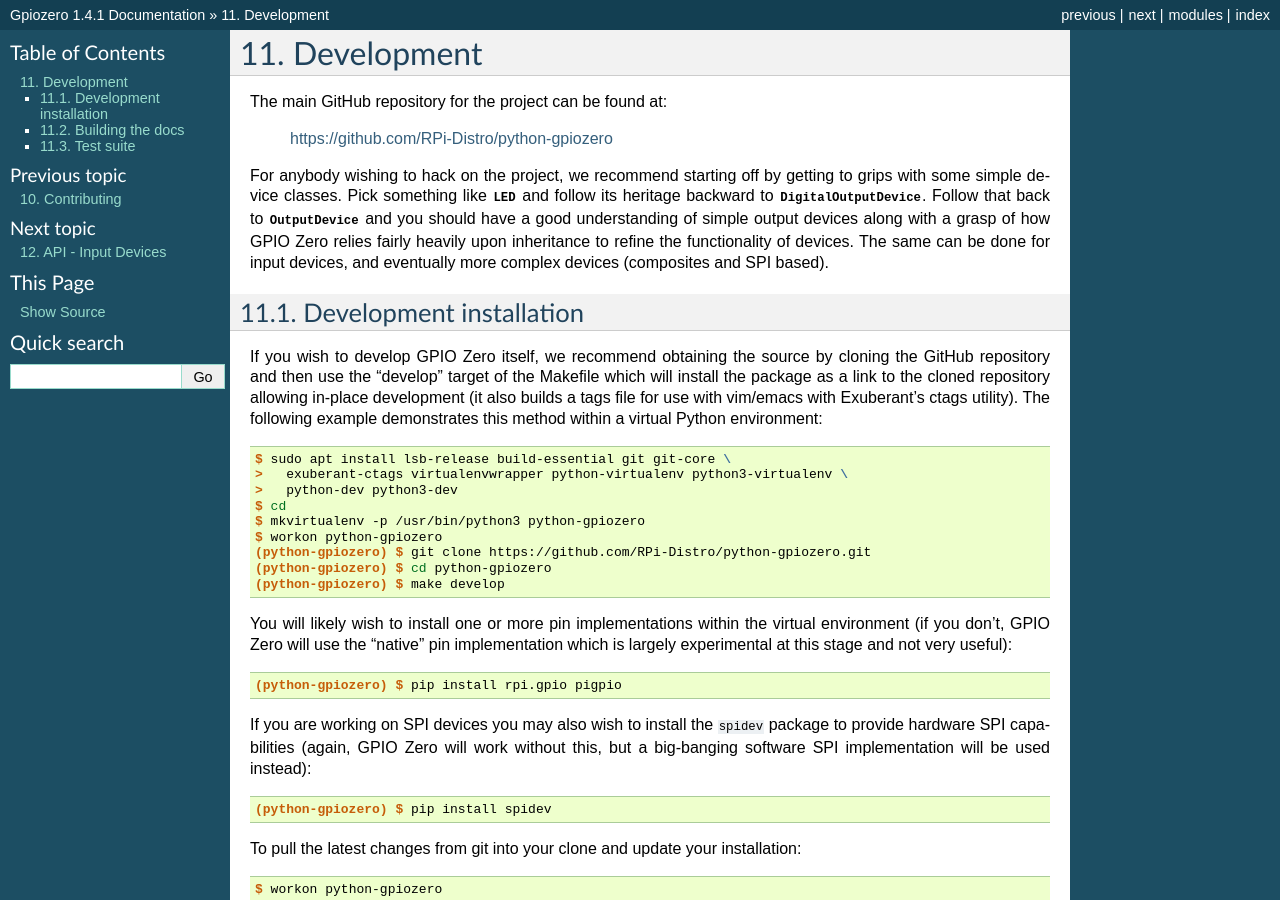
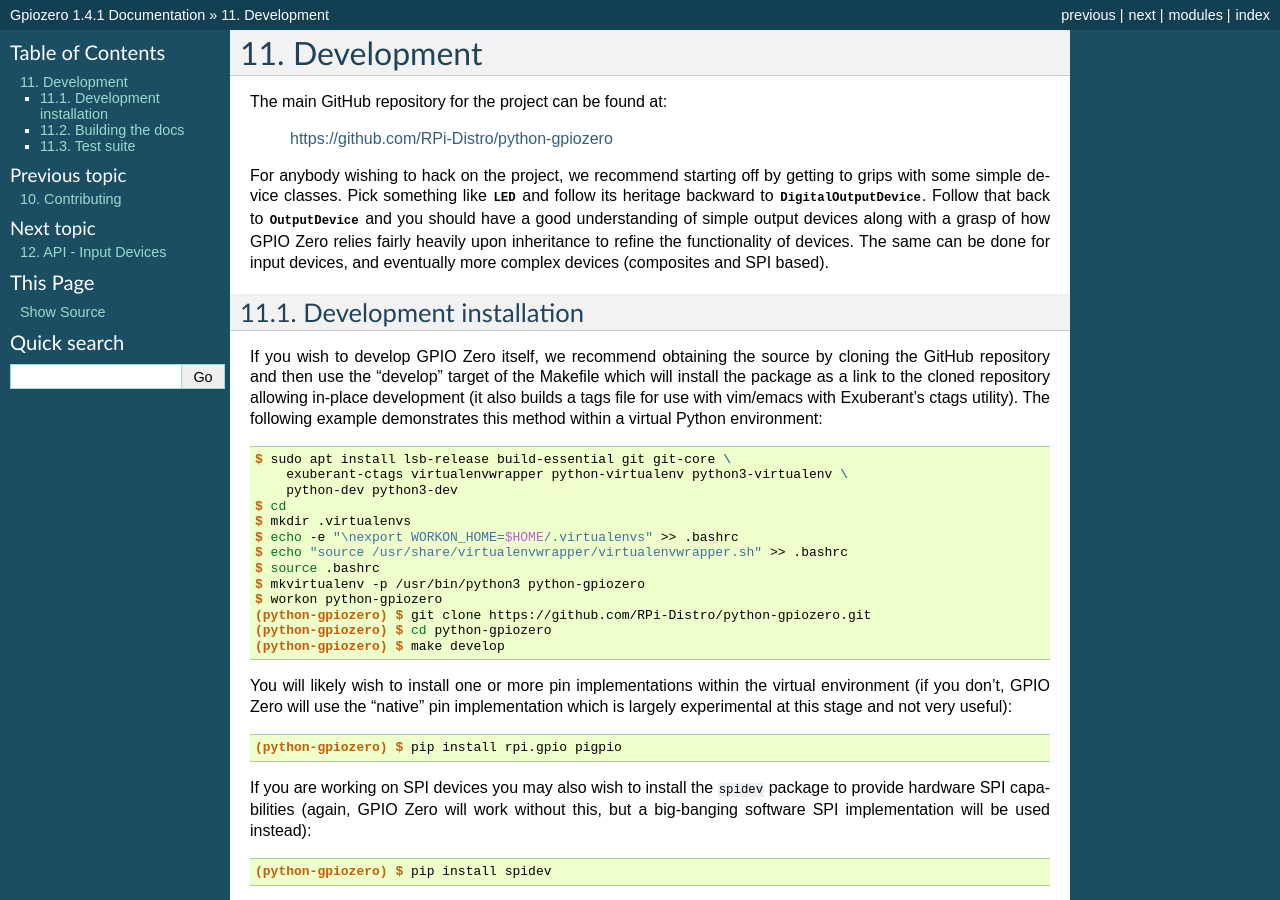
Before and after one commit to gpiozero/gpiozero, a Sphinx documentation site: the page built from docs/development.rst, in a window 1280 px wide and 900 px high. Built offline with Sphinx 7.4.7, drawn with Linux system fonts in a browser that asks for light colours.

Commit message:
Fix creation of virtualenv using mkvirtualenv

```diff
--- a/docs/development.rst
+++ b/docs/development.rst
@@ -33,9 +33,13 @@ within a virtual Python environment:
 .. code-block:: console
 
     $ sudo apt install lsb-release build-essential git git-core \
-    >   exuberant-ctags virtualenvwrapper python-virtualenv python3-virtualenv \
-    >   python-dev python3-dev
+        exuberant-ctags virtualenvwrapper python-virtualenv python3-virtualenv \
+        python-dev python3-dev
     $ cd
+    $ mkdir .virtualenvs
+    $ echo -e "\nexport WORKON_HOME=$HOME/.virtualenvs" >> .bashrc
+    $ echo "source /usr/share/virtualenvwrapper/virtualenvwrapper.sh" >> .bashrc
+    $ source .bashrc
     $ mkvirtualenv -p /usr/bin/python3 python-gpiozero
     $ workon python-gpiozero
     (python-gpiozero) $ git clone https://github.com/RPi-Distro/python-gpiozero.git
```
